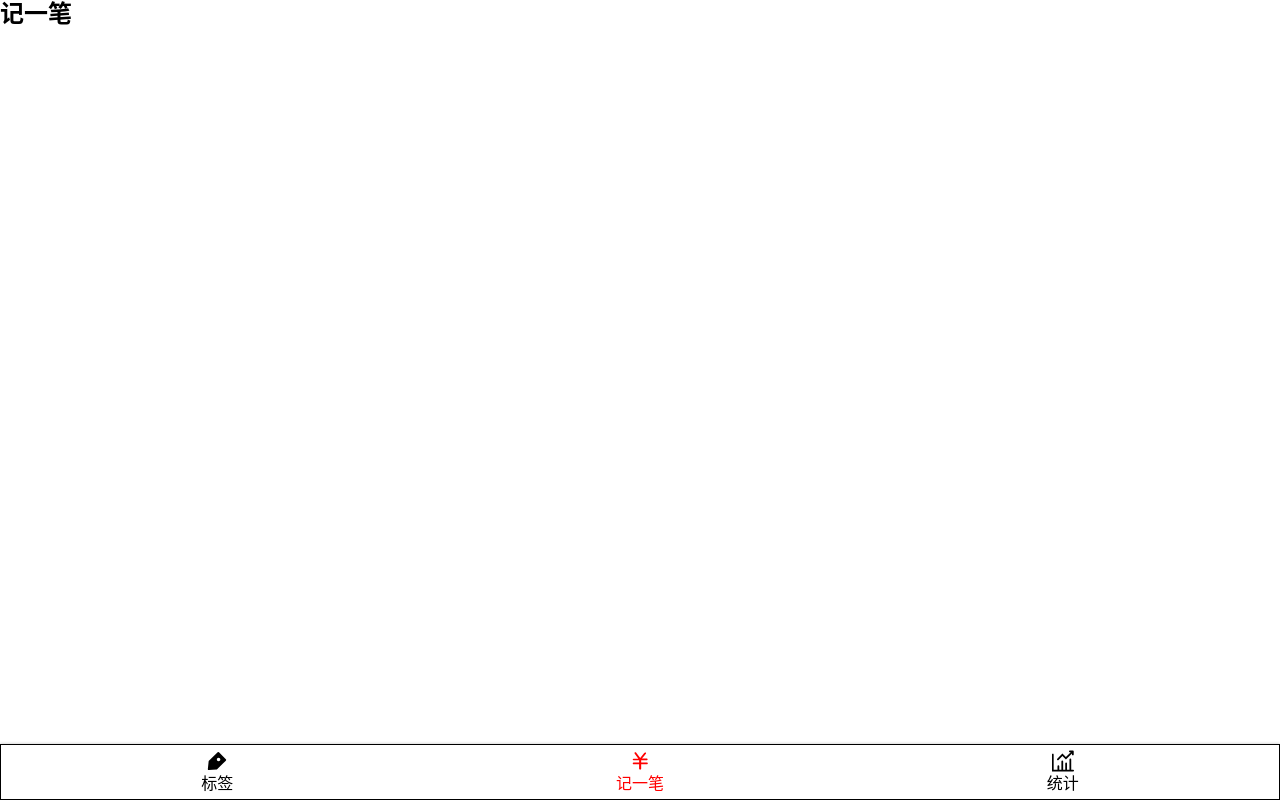
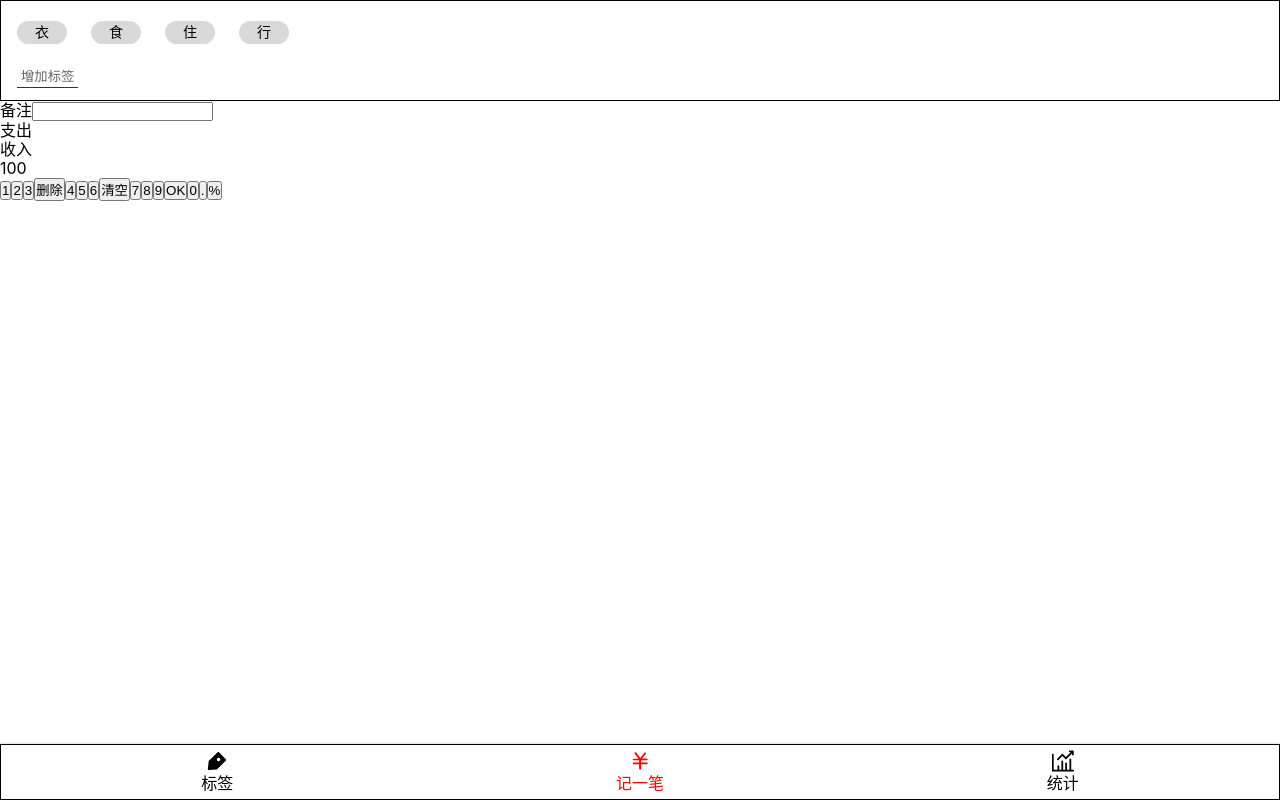
Before and after one commit to Scott-YuYan/MoreMony_React, a React app: page /money in a window 1280 px wide. Built offline with nearby package versions, Linux system fonts and the light colour scheme.

Commit message:
完成标签栏

```diff
--- a/src/views/Money.tsx
+++ b/src/views/Money.tsx
@@ -1,10 +1,87 @@
 import Layout from "../components/Layout";
 import React from "react";
+import styled from "styled-components";
+
+const TagsSection = styled.section`
+  background-color: #FFF;
+  padding: 12px 16px;
+  border: 1px solid black;
+  > ol {
+    margin: 0px -12px;
+    > li {
+      display: inline-block;
+      background: #D9D9D9;
+      border-radius: 18px;
+      padding: 3px 18px;
+      margin: 8px 12px;
+      font-size: 14px;
+    }
+  }
+
+  > button {
+    background: none;
+    border: none;
+    padding: 2px 4px;
+    border-bottom: 1px solid #333;
+    color: #666;
+    margin-top: 12px;
+  }
+
+`
+const NotesSection = styled.section`
+
+`
+const CategorySection = styled.section`
+
+`
+const NumberPadSection = styled.section`
+
+`
 
 function Money() {
     return (
         <Layout>
-            <h2>记一笔</h2>
+            <TagsSection>
+                <ol>
+                    <li>衣</li>
+                    <li>食</li>
+                    <li>住</li>
+                    <li>行</li>
+                </ol>
+                <button>增加标签</button>
+            </TagsSection>
+            <NotesSection>
+                <label>
+                    <span>备注</span>
+                    <input type="text"/>
+                </label>
+            </NotesSection>
+            <CategorySection>
+                <ul>
+                    <li>支出</li>
+                    <li>收入</li>
+                </ul>
+            </CategorySection>
+            <NumberPadSection>
+                <div>100</div>
+                <div>
+                    <button>1</button>
+                    <button>2</button>
+                    <button>3</button>
+                    <button>删除</button>
+                    <button>4</button>
+                    <button>5</button>
+                    <button>6</button>
+                    <button>清空</button>
+                    <button>7</button>
+                    <button>8</button>
+                    <button>9</button>
+                    <button>OK</button>
+                    <button>0</button>
+                    <button>.</button>
+                    <button>%</button>
+                </div>
+            </NumberPadSection>
         </Layout>
     );
 }
```
